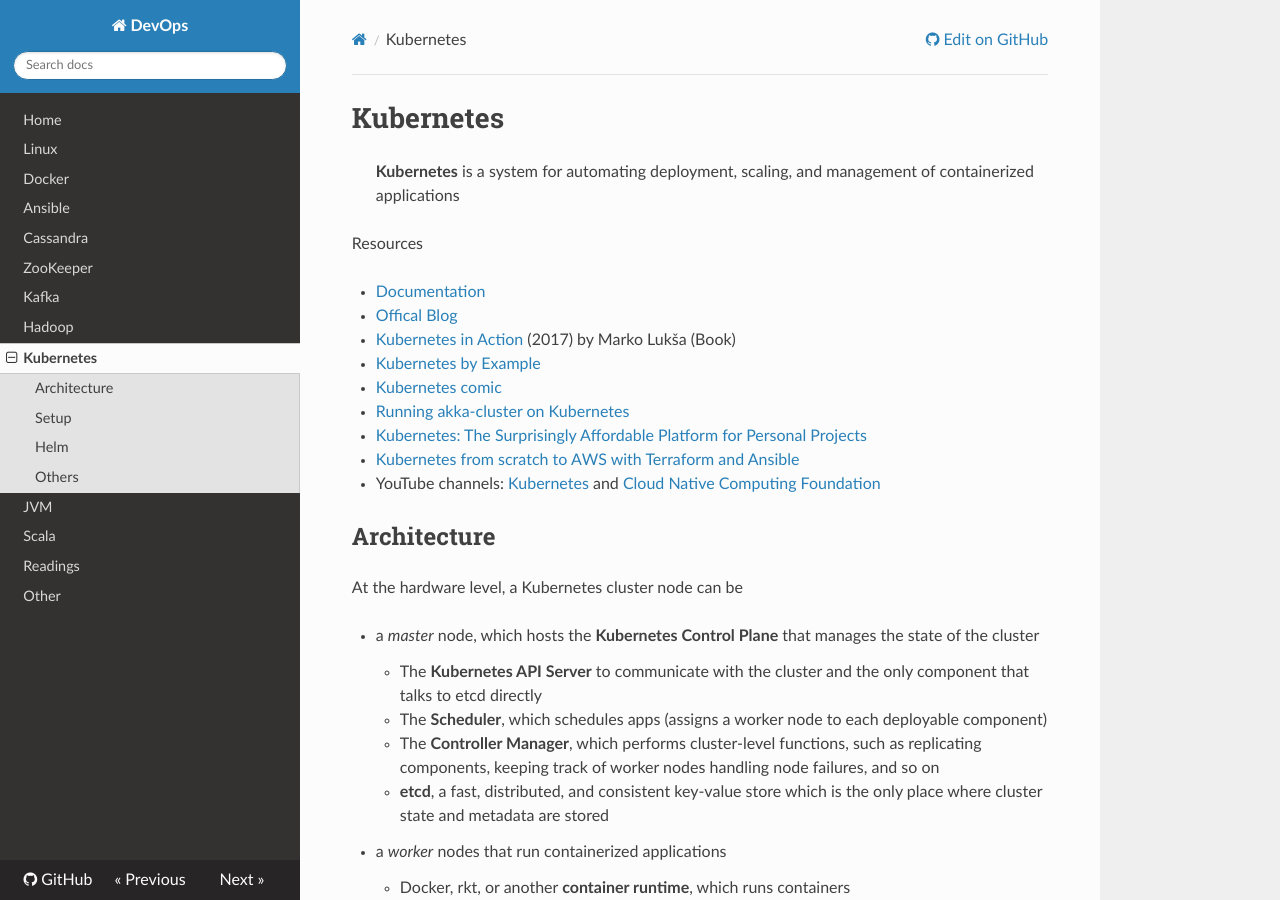
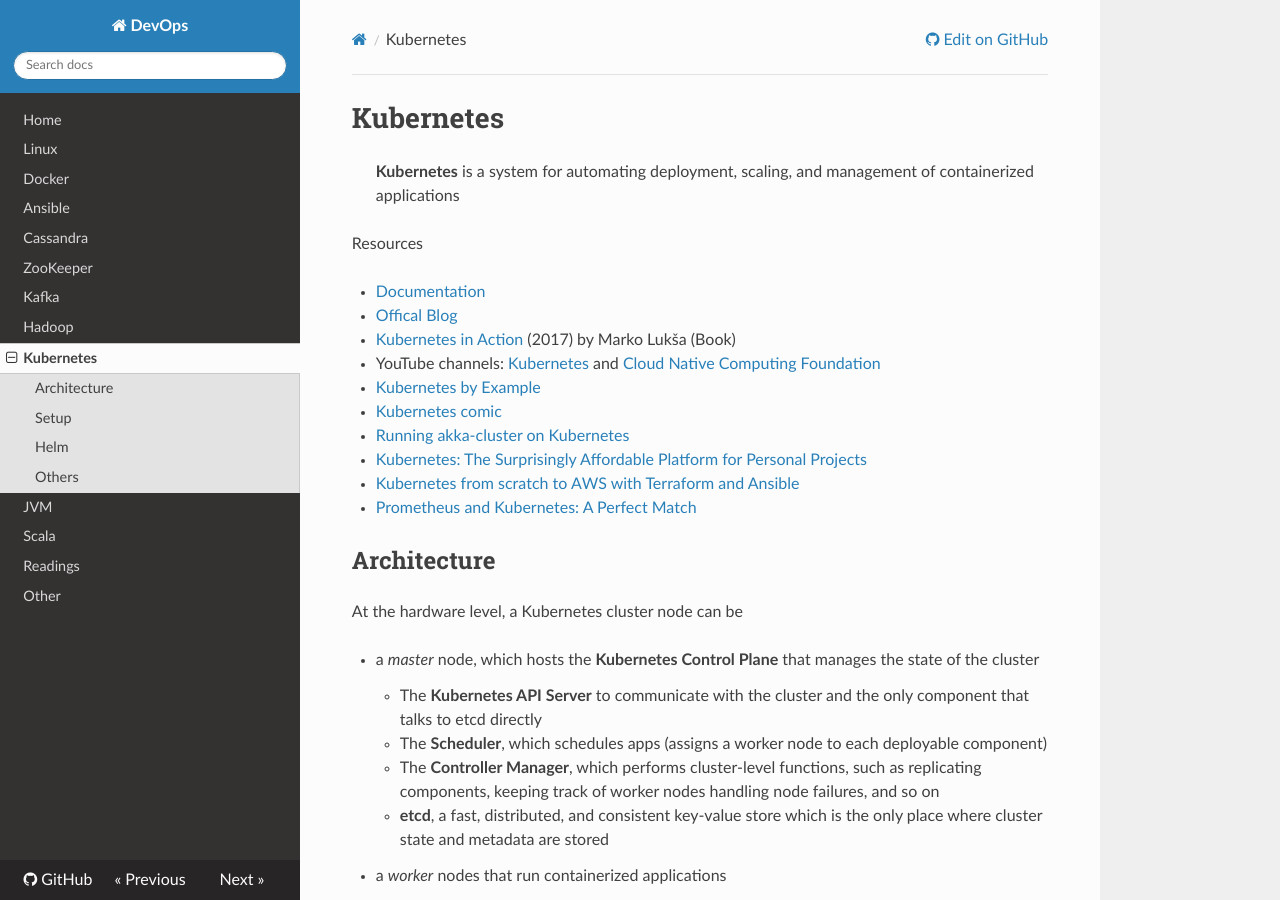
Before and after one commit to niqdev/devops, an MkDocs documentation site: the page built from docs/kubernetes.md, in a window 1280 px wide and 900 px high. Built offline with MkDocs 1.6.1, drawn with Linux system fonts in a browser that asks for light colours; nearby versions of some CDN libraries; old or Windows-style settings are respelled for this version of MkDocs.

Commit message:
doc: update kuberntes resources

```diff
--- a/docs/kubernetes.md
+++ b/docs/kubernetes.md
@@ -10,6 +10,8 @@ Resources
 
 * [Kubernetes in Action](https://amzn.to/2yXEGWx) (2017) by Marko Lukša (Book)
 
+* YouTube channels: [Kubernetes](https://www.youtube.com/channel/UCZ2bu0qutTOM0tHYa_jkIwg) and [Cloud Native Computing Foundation](https://www.youtube.com/channel/UCvqbFHwN-nwalWPjPUKpvTA)
+
 * [Kubernetes by Example](http://kubernetesbyexample.com)
 
 * [Kubernetes comic](https://cloud.google.com/kubernetes-engine/kubernetes-comic)
@@ -20,7 +22,7 @@ Resources
 
 * [Kubernetes from scratch to AWS with Terraform and Ansible](https://opencredo.com/kubernetes-aws-terraform-ansible-1)
 
-* YouTube channels: [Kubernetes](https://www.youtube.com/channel/UCZ2bu0qutTOM0tHYa_jkIwg) and [Cloud Native Computing Foundation](https://www.youtube.com/channel/UCvqbFHwN-nwalWPjPUKpvTA)
+* [Prometheus and Kubernetes: A Perfect Match](https://www.weave.works/blog/prometheus-kubernetes-perfect-match)
 
 ## Architecture
 
```
